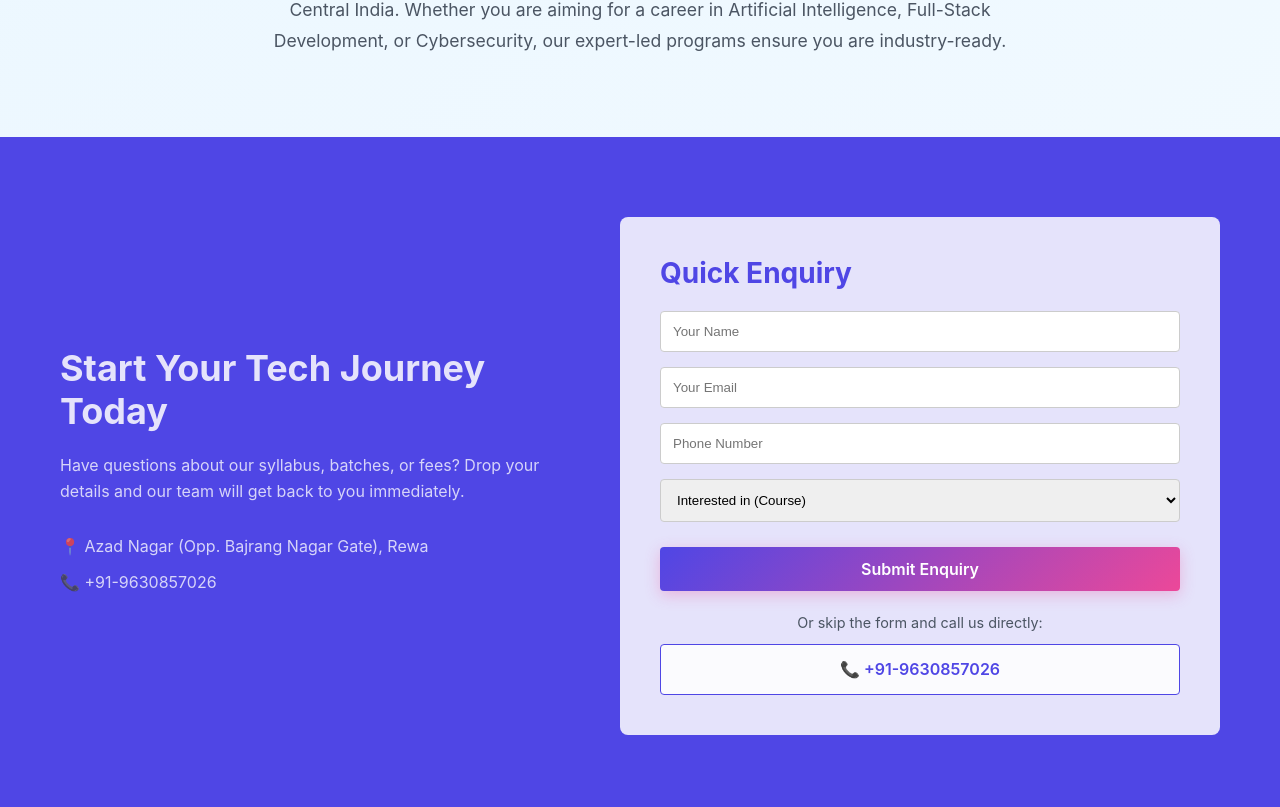
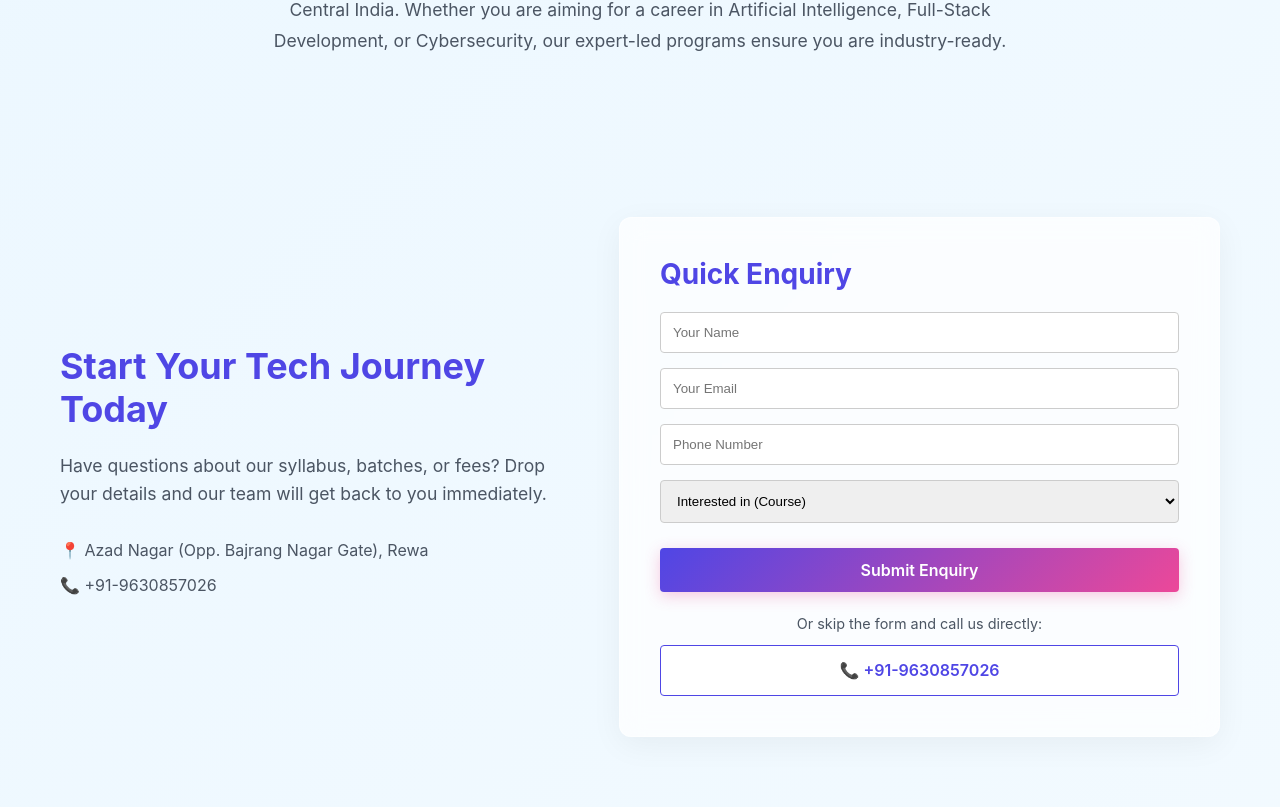
Before and after one commit to AlokGautam11/Techjagaur, a Next.js app in the folder frontend/: page / in a window 1280 px wide. Shown: the part 2233-3040 px from the top of the page. Built offline with nearby package versions, Linux system fonts and the light colour scheme; no server answers.

Commit message:
Remove solid background colors to allow global animated gradient across all pages

```diff
--- a/frontend/src/app/page.js
+++ b/frontend/src/app/page.js
@@ -99,19 +99,19 @@ export default function Home() {
       </section>
 
       {/* Quick Enquiry Section */}
-      <section id="contact" className="section" style={{ backgroundColor: 'var(--primary-color)', color: 'var(--background-white)' }}>
+      <section id="contact" className="section">
         <div className="container flex-responsive" style={{ display: 'flex', gap: '40px', alignItems: 'center' }}>
           <div style={{ flex: 1 }}>
-            <h2 style={{ color: 'var(--background-white)', marginBottom: '20px' }}>Start Your Tech Journey Today</h2>
-            <p style={{ marginBottom: '30px', opacity: 0.9 }}>
+            <h2 style={{ color: 'var(--primary-color)', marginBottom: '20px' }}>Start Your Tech Journey Today</h2>
+            <p className="text-muted" style={{ marginBottom: '30px', fontSize: '1.1rem' }}>
               Have questions about our syllabus, batches, or fees? Drop your details and our team will get back to you immediately.
             </p>
-            <ul style={{ listStyle: 'none', padding: 0, opacity: 0.9 }}>
+            <ul style={{ listStyle: 'none', padding: 0 }} className="text-muted">
               <li style={{ marginBottom: '10px' }}>📍 Azad Nagar (Opp. Bajrang Nagar Gate), Rewa</li>
               <li style={{ marginBottom: '10px' }}>📞 +91-9630857026</li>
             </ul>
           </div>
-          <div style={{ flex: 1, backgroundColor: 'var(--background-white)', padding: '40px', borderRadius: '8px', color: 'var(--text-main)' }}>
+          <div style={{ flex: 1, backgroundColor: 'rgba(255, 255, 255, 0.7)', backdropFilter: 'blur(12px)', border: '1px solid rgba(255, 255, 255, 0.5)', padding: '40px', borderRadius: '12px', color: 'var(--text-main)', boxShadow: '0 8px 32px rgba(0, 0, 0, 0.05)' }}>
             <h3 style={{ marginBottom: '20px', color: 'var(--primary-color)' }}>Quick Enquiry</h3>
             <form style={{ display: 'flex', flexDirection: 'column', gap: '15px' }}>
               <input type="text" placeholder="Your Name" style={{ padding: '12px', borderRadius: '4px', border: '1px solid #ccc' }} required />
```
Also changed, not shown: frontend/src/app/about/page.js (+5 -5 lines).
